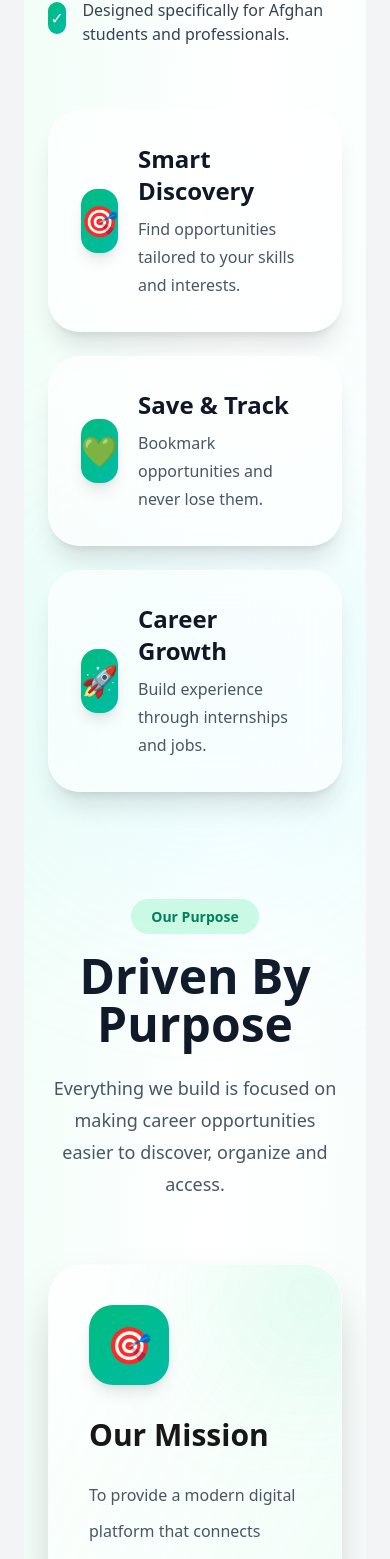
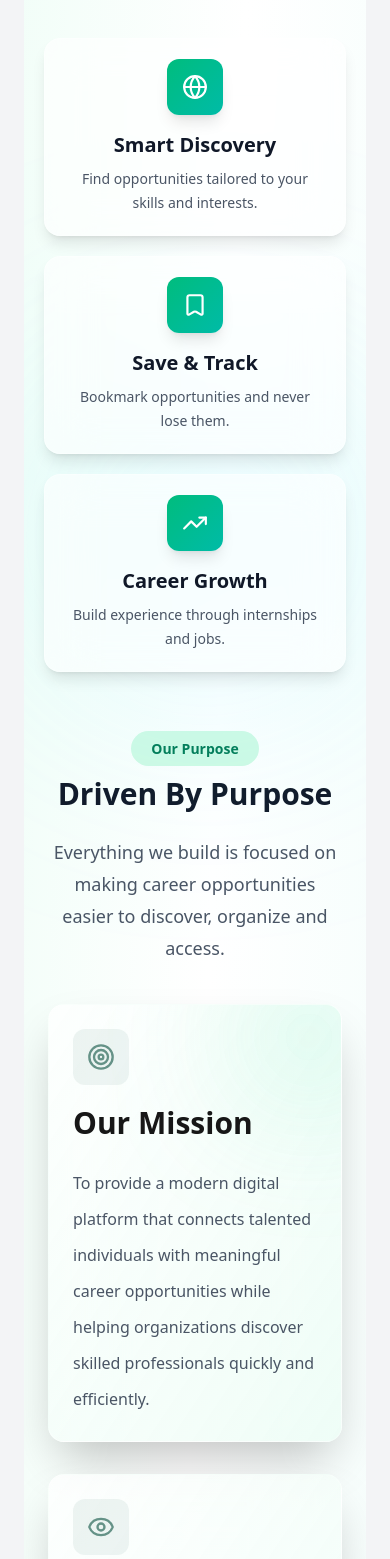
Before and after one commit to Baharah-Rostami/NoorPath, a Next.js app: page /about in a window 390 px wide. Shown: the part 3118-4677 px from the top of the page. Built offline with nearby package versions, Linux system fonts and the light colour scheme.

Commit message:
the app is fully responsive

```diff
--- a/app/about/page.tsx
+++ b/app/about/page.tsx
@@ -12,6 +12,10 @@ import {
   Globe,
   TrendingUp,
   ChevronDown,
+  Target,
+  Eye,
+  Zap,
+  HeartHandshake,
 } from "lucide-react";
 
 export default function AboutPage() {
@@ -121,7 +125,7 @@ export default function AboutPage() {
 
           <Link
             href="/contact"
-            className="rounded-2xl border border-gray-300 bg-white/60 px-8 py-4 font-semibold backdrop-blur-xl transition hover:bg-[#659287] hover:text-white dark:border-zinc-700 dark:bg-zinc-900/60 dark:hover:bg-zinc-900"
+            className="rounded-2xl border border-gray-300 bg-white/60 px-8 py-4 font-semibold backdrop-blur-xl transition hover:bg-[#659287] hover:text-white dark:border-zinc-700 dark:bg-zinc-900/60 dark:hover:bg-[#396057]"
           >
             Contact Us
           </Link>
@@ -198,13 +202,13 @@ export default function AboutPage() {
         </div>
       </section>
       {/* WHY NOORPATH */}
-      <section className="relative mx-auto max-w-7xl px-6 py-28">
+      <section className="relative mx-auto max-w-7xl px-5 py-16 md:px-6 md:py-24">
 
         {/* Decorative Background */}
 
         <div className="absolute -left-24 top-20 h-72 w-72 rounded-full bg-emerald-300/20 blur-[120px]" />
         <div className="absolute right-0 bottom-10 h-80 w-80 rounded-full bg-cyan-300/20 blur-[130px]" />
-        <div className="grid items-center gap-16 lg:grid-cols-2">
+        <div className="grid items-center gap-10 lg:gap-16 lg:grid-cols-2">
 
           {/* Left */}
 
@@ -262,46 +266,46 @@ export default function AboutPage() {
 
           {/* Right */}
 
-          <div className="grid gap-6">
+          <div className="grid gap-5 self-start">
 
             {[
               {
                 title: "Smart Discovery",
                 text: "Find opportunities tailored to your skills and interests.",
-                emoji: "🎯",
+                icon: Globe,
               },
               {
                 title: "Save & Track",
                 text: "Bookmark opportunities and never lose them.",
-                emoji: "💚",
+                icon: Bookmark,
               },
               {
                 title: "Career Growth",
                 text: "Build experience through internships and jobs.",
-                emoji: "🚀",
+                icon: TrendingUp,
               },
             ].map((card) => (
 
               <div
                 key={card.title}
-                className="group rounded-4xl border border-white/30 bg-white/60 p-8 shadow-xl backdrop-blur-2xl transition duration-500 hover:-translate-y-2 hover:scale-[1.02] hover:shadow-emerald-300/40 dark:border-zinc-800 dark:bg-zinc-900/60"
+                className="group rounded-2xl border border-white/30 bg-white/60 p-5 md:p-6 shadow-lg backdrop-blur-xl transition-all duration-300 hover:-translate-y-2 hover:shadow-emerald-300/30 dark:border-zinc-800 dark:bg-zinc-900/60"
               >
 
-                <div className="flex items-center gap-5">
+                <div className="flex flex-col items-center gap-4 text-center sm:flex-row sm:items-center sm:text-left">
 
-                  <div className="flex h-16 w-16 items-center justify-center rounded-2xl bg-linear-to-br from-emerald-500 to-teal-500 text-3xl shadow-lg transition duration-300 group-hover:rotate-6">
+                  <div className="flex h-14 w-14 shrink-0 items-center justify-center rounded-xl bg-linear-to-br from-emerald-500 to-teal-500 text-white shadow-lg transition duration-300 group-hover:rotate-6 md:h-16 md:w-16">
 
-                    {card.emoji}
+                    <card.icon size={26} className="md:h-7 md:w-7" />
 
                   </div>
 
                   <div>
 
-                    <h3 className="text-2xl font-bold text-gray-900 dark:text-white">
+                    <h3 className="text-xl md:text-2xl font-bold text-gray-900 dark:text-white">
                       {card.title}
                     </h3>
 
-                    <p className="mt-2 leading-7 text-gray-600 dark:text-gray-400">
+                    <p className="mt-2 text-sm leading-6 md:text-base md:leading-7 text-gray-600 dark:text-gray-400">
                       {card.text}
                     </p>
 
@@ -316,15 +320,14 @@ export default function AboutPage() {
       </section>
 
       {/* MISSION & VISION */}
-      <section className="mx-auto max-w-7xl px-6 pb-28">
-
-        <div className="mb-16 text-center">
+      <section className="mx-auto max-w-7xl px-6 pb-16 md:pb-20">
+        <div className="mb-10 text-center">
 
           <span className="rounded-full bg-emerald-100 px-5 py-2 text-sm font-semibold text-emerald-700 dark:bg-emerald-900/30 dark:text-emerald-400">
             Our Purpose
           </span>
 
-          <h2 className="mt-6 text-5xl font-bold text-gray-900 dark:text-white">
+          <h2 className="mt-4 text-3xl font-bold text-gray-900 md:text-4xl dark:text-white">
             Driven By Purpose
           </h2>
 
@@ -340,16 +343,15 @@ export default function AboutPage() {
 
           {/* Mission */}
 
-          <div className="group relative overflow-hidden rounded-[36px] border border-white/30 bg-linear-to-br from-white/70 to-emerald-50/80 p-10 shadow-2xl backdrop-blur-2xl transition duration-500 hover:-translate-y-3 dark:border-zinc-800 dark:from-zinc-900 dark:to-zinc-900">
+          <div className="group relative overflow-hidden rounded-2xl border border-white/30 bg-linear-to-br from-white/70 to-emerald-50/80 p-6 shadow-2xl backdrop-blur-2xl transition duration-500 hover:-translate-y-3 dark:border-zinc-800 dark:from-zinc-900 dark:to-zinc-900">
             <div className="absolute -right-12 -top-12 h-40 w-40 rounded-full bg-emerald-300/20 blur-3xl" />
 
             <div className="relative">
-
-              <div className="flex h-20 w-20 items-center justify-center rounded-3xl bg-linear-to-br from-emerald-500 to-teal-500 text-4xl shadow-lg">
-                🎯
+              <div className="flex h-14 w-14 items-center justify-center rounded-xl bg-[#659287]/10 text-[#659287]">
+                <Target size={28} />
               </div>
 
-              <h3 className="mt-8 text-3xl font-bold dark:text-white">
+              <h3 className="mt-5 text-3xl font-bold dark:text-white">
                 Our Mission
               </h3>
 
@@ -367,16 +369,15 @@ export default function AboutPage() {
 
           {/* Vision */}
 
-          <div className="group relative overflow-hidden rounded-[36px] border border-white/30 bg-linear-to-br from-white/70 to-cyan-50/80 p-10 shadow-2xl backdrop-blur-2xl transition duration-500 hover:-translate-y-3 dark:border-zinc-800 dark:from-zinc-900 dark:to-zinc-900">
+          <div className="group relative overflow-hidden rounded-2xl border border-white/30 bg-linear-to-br from-white/70 to-emerald-50/80 p-6 shadow-2xl backdrop-blur-2xl transition duration-500 hover:-translate-y-3 dark:border-zinc-800 dark:from-zinc-900 dark:to-zinc-900">
             <div className="absolute -left-12 bottom-0 h-44 w-44 rounded-full bg-cyan-300/20 blur-3xl" />
 
             <div className="relative">
-
-              <div className="flex h-20 w-20 items-center justify-center rounded-3xl bg-linear-to-br from-cyan-500 to-teal-500 text-4xl shadow-lg">
-                🌍
+              <div className="flex h-14 w-14 items-center justify-center rounded-xl bg-[#659287]/10 text-[#659287]">
+                <Eye size={28} />
               </div>
 
-              <h3 className="mt-8 text-3xl font-bold dark:text-white">
+              <h3 className="mt-5 text-3xl font-bold dark:text-white">
                 Our Vision
               </h3>
 
@@ -521,48 +522,46 @@ export default function AboutPage() {
       </section>
 
       {/* WHY STUDENTS LOVE IT */}
-
-      <section className="mx-auto max-w-7xl px-6 py-28">
+      <section className="mx-auto max-w-7xl px-6 py-16 md:py-20">
         <div className="text-center">
 
           <span className="rounded-full bg-emerald-100 px-5 py-2 text-sm font-semibold text-emerald-700 dark:bg-emerald-900/30 dark:text-emerald-400">
             Community
           </span>
 
-          <h2 className="mt-6 text-5xl font-bold dark:text-white">
+          <h2 className="mt-4 text-3xl font-bold md:text-4xl dark:text-white">
             Why Students Love NoorPath
           </h2>
 
         </div>
 
-        <div className="mt-16 grid gap-8 lg:grid-cols-3">
+        <div className="mt-10 grid gap-5 md:grid-cols-2 lg:grid-cols-3">
 
           {[
             {
-              emoji: "🚀",
+              icon: Zap,
               title: "Fast & Modern",
               text: "Built with the latest technologies for a smooth experience.",
             },
             {
-              emoji: "💚",
+              icon: HeartHandshake,
               title: "Simple To Use",
               text: "Clean interface designed for students and professionals.",
             },
             {
-              emoji: "🎯",
-              title: "Focused On Careers",
+              icon: Target,
+              title: "Focuse On Jobs",
               text: "Everything is designed around helping users find opportunities.",
             },
           ].map((card) => (
 
             <div
               key={card.title}
-              className="group rounded-[36px] border border-white/30 bg-white/60 p-6 shadow-xl backdrop-blur-2xl transition-all duration-500 hover:-translate-y-4 hover:shadow-emerald-300/30 dark:border-zinc-800 dark:bg-zinc-900/60"
+              className="group rounded-2xl border border-white/30 bg-white/60 p-5 shadow-md backdrop-blur-xl transition-all duration-300 hover:-translate-y-2 hover:shadow-lg dark:border-zinc-800 dark:bg-zinc-900/60"
             >
-              <div className="text-4xl transition duration-500 group-hover:scale-110">
-                {card.emoji}
+              <div className="flex h-12 w-12 items-center justify-center rounded-xl bg-[#659287]/10 text-[#659287] transition duration-300 group-hover:bg-[#659287] group-hover:text-white">
+                <card.icon size={24} />
               </div>
-
               <h3 className="mt-8 text-3xl font-bold dark:text-white">
                 {card.title}
               </h3>
@@ -577,7 +576,6 @@ export default function AboutPage() {
 
         </div>
       </section>
-
     </main>
   );
 }
--- a/app/contact/page.tsx
+++ b/app/contact/page.tsx
@@ -1,11 +1,9 @@
+import { Mail, LocateIcon, MessageSquare } from "lucide-react";
 export default function ContactPage() {
   return (
     <main className="min-h-screen overflow-hidden bg-linear-to-b from-white via-emerald-50/40 to-white dark:from-zinc-950 dark:via-zinc-900 dark:to-zinc-950">
-
       {/* HERO */}
-
       <section className="relative px-6 py-28">
-
         {/* Background Effects */}
 
         <div className="absolute left-0 top-20 h-72 w-72 rounded-full bg-emerald-400/20 blur-3xl" />
@@ -43,46 +41,39 @@ export default function ContactPage() {
       {/* CONTACT SECTION */}
 
       <section className="mx-auto max-w-7xl px-6 pb-28">
-
         <div className="grid gap-10 lg:grid-cols-2">
-
-
-          {/* INFO CARDS */}
 
           <div className="space-y-6">
 
-
             {[
               {
-                icon: "📧",
+                icon: Mail,
                 title: "Email Us",
                 text: "support@noorpath.com",
               },
 
               {
-                icon: "📍",
+                icon: LocateIcon,
                 title: "Location",
                 text: "Afghanistan",
               },
 
               {
-                icon: "💬",
+                icon: MessageSquare,
                 title: "Support",
                 text: "Available for students and professionals",
               },
 
             ].map((item)=>(
-
               <div
                 key={item.title}
                 className=" group rounded-4xl border border-white/30 bg-white/70 p-8 shadow-xl backdrop-blur-xl transition-all duration-500 hover:-translate-y-3 dark:border-zinc-800 dark:bg-zinc-900/70
                 ">
 
                 <div className="flex items-center gap-6">
-
                   <div className=" flex h-16 w-16 items-center justify-center rounded-3xl bg-linear-to-br from-emerald-500 to-teal-500 text-3xl shadow-lg transition group-hover:scale-110
                   ">
-                    {item.icon}
+                    <item.icon className="text-white" />
                   </div>
 
                   <div>
@@ -97,21 +88,16 @@ export default function ContactPage() {
                     </p>
 
                   </div>
-
                 </div>
-
               </div>
 
             ))}
-
           </div>
 
           {/* FORM */}
-
           <div
             className="rounded-[40px] border border-white/30bg-white/70 p-8 shadow-2xl backdrop-blur-xl dark:border-zinc-800 dark:bg-zinc-900/70
             ">
-
             <h2 className="text-3xl font-bold dark:text-white">
               Send A Message
             </h2>
```
